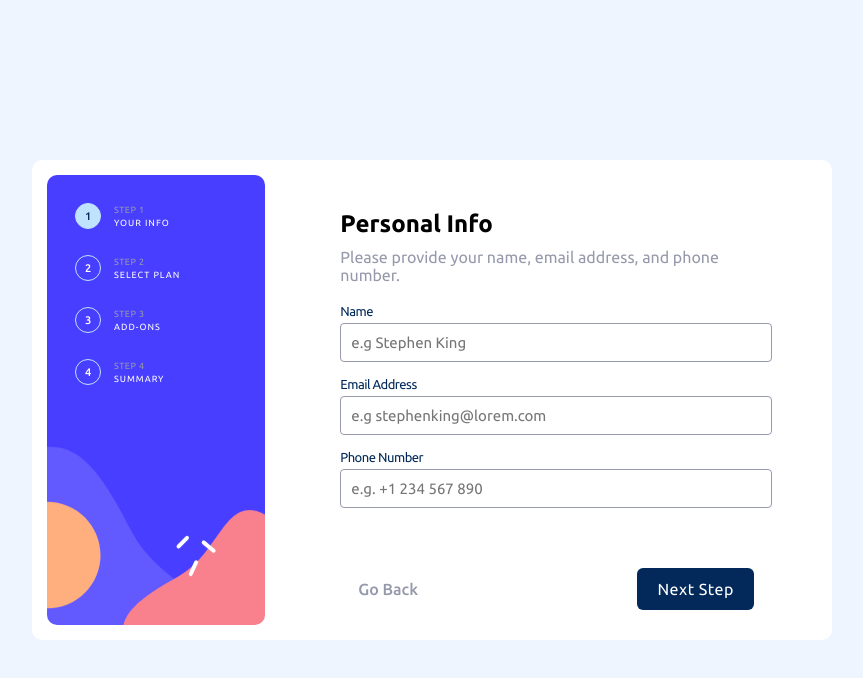
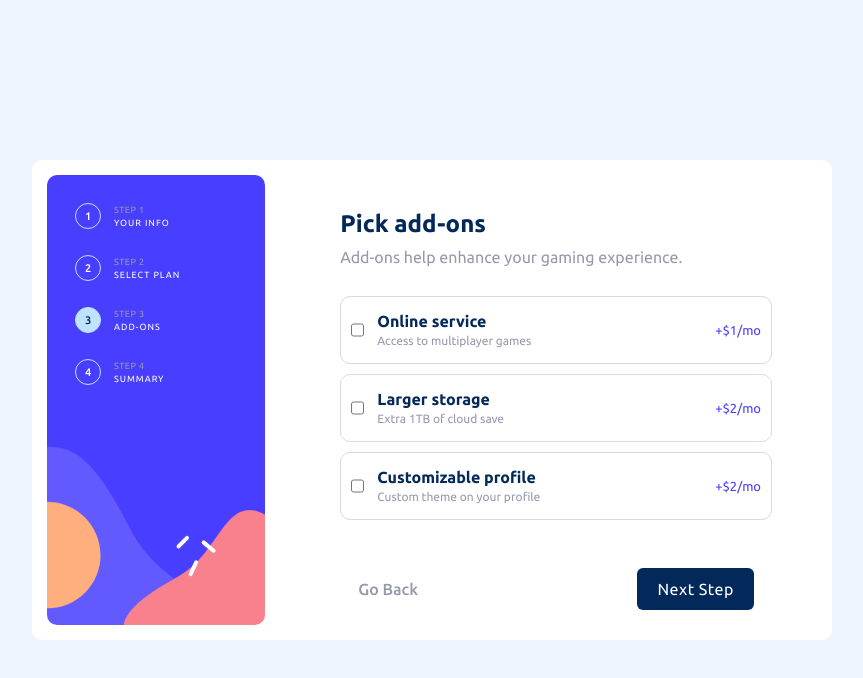
Before and after one commit to chiarastef/multi-step-form-frontend-mentor, a React (Vite) app: page / in a window 1280 px wide. Shown: the top 678 px of the page, without its empty margins (208-1071 px from the left). Built offline with nearby package versions, Linux system fonts and the light colour scheme.

Commit message:
Added add ons component

```diff
--- a/src/components/PersonalInfo.tsx
+++ b/src/components/PersonalInfo.tsx
@@ -2,7 +2,7 @@ import React from "react";
 import styled from "styled-components";
 
 const Title = styled.h2`
-  color: var(--title-color);
+  color: var(--primary-color);
   margin-bottom: 10px;
 `;
 
--- /dev/null
+++ b/src/components/SelectAddOns.tsx
@@ -0,0 +1,126 @@
+import React from "react";
+import { AppContext } from "../context";
+import styled from "styled-components";
+
+const Title = styled.h2`
+  color: var(--primary-color);
+  margin-bottom: 10px;
+`;
+
+const Paragraph = styled.p`
+  color: var(--text-color);
+  margin-bottom: 20px;
+`;
+
+const AddOnsForm = styled.form`
+  .selected {
+    background-color: #fafbff;
+    border-color: #473dff;
+  }
+`;
+
+const Option = styled.label`
+  display: flex;
+  justify-content: space-between;
+  align-items: center;
+  width: 100%;
+  padding: 15px 10px;
+  border: var(--border);
+  border-radius: 10px;
+  margin-top: 10px;
+  cursor: pointer;
+`;
+
+const OptionInfo = styled.span`
+  display: flex;
+`;
+
+const OptionText = styled.span`
+  margin-left: 13px;
+
+  span:first-of-type {
+    font-weight: 700;
+    color: var(--primary-color);
+  }
+
+  span:last-of-type {
+    font-size: 12px;
+    color: var(--text-color);
+    margin-top: 4px;
+  }
+`;
+
+const OptionPrice = styled.span`
+  color: #473dff;
+  font-size: 13px;
+`;
+
+const SelectAddOns = () => {
+  const data = React.useContext(AppContext);
+  const [addOns, setAddOns] = React.useState([]);
+
+  const AddOns = [
+    {
+      type: "Online service",
+      description: "Access to multiplayer games",
+      monthlyPrice: 1,
+      yearlyPrice: 10,
+    },
+    {
+      type: "Larger storage",
+      description: "Extra 1TB of cloud save",
+      monthlyPrice: 2,
+      yearlyPrice: 20,
+    },
+    {
+      type: "Customizable profile",
+      description: "Custom theme on your profile",
+      monthlyPrice: 2,
+      yearlyPrice: 20,
+    },
+  ];
+
+  // const inputs = React.useRef<(HTMLInputElement | null)[]>([]);
+  //   inputs.current.map((input) => {
+  //     if (input?.checked) {
+  //       console.log(input);
+  //     }
+  //   });
+
+  const selectAddOn = (e: React.SyntheticEvent): void => {
+    // currentTarget = input checkbox
+    // Get grandparent of input to toggle class "selected" when clicked
+    e.currentTarget.parentElement?.parentElement?.classList.toggle("selected");
+  };
+
+  return (
+    <>
+      <Title>Pick add-ons</Title>
+      <Paragraph>Add-ons help enhance your gaming experience.</Paragraph>
+      <AddOnsForm>
+        {AddOns.map((addOn, index) => {
+          return (
+            <Option key={index}>
+              <OptionInfo>
+                <input type="checkbox" id={addOn.type} onClick={selectAddOn} />
+                <OptionText>
+                  <span>{addOn.type}</span>
+                  <br />
+                  <span>{addOn.description}</span>
+                </OptionText>
+              </OptionInfo>
+              <OptionPrice>
+                +$
+                {data?.isYearly
+                  ? addOn.yearlyPrice + "/yr"
+                  : addOn.monthlyPrice + "/mo"}
+              </OptionPrice>
+            </Option>
+          );
+        })}
+      </AddOnsForm>
+    </>
+  );
+};
+
+export default SelectAddOns;
--- a/src/components/SelectPlan.tsx
+++ b/src/components/SelectPlan.tsx
@@ -1,4 +1,5 @@
 import React from "react";
+import { AppContext } from "../context";
 import Switch from "@mui/material/Switch";
 import styled from "styled-components";
 
@@ -38,6 +39,7 @@ const Option = styled.div`
   border: var(--border);
   border-radius: 10px;
   margin-top: 10px;
+  cursor: pointer;
 
   @media screen and (min-width: 768px) {
     flex-direction: column;
@@ -95,7 +97,7 @@ const Regularity = styled.div`
 `;
 
 const SelectPlan = () => {
-  const [isYearly, setIsYearly] = React.useState<boolean>(false);
+  const data = React.useContext(AppContext);
   const [planSelected, setPlanSelected] = React.useState<string>("");
 
   const plans = [
@@ -119,7 +121,7 @@ const SelectPlan = () => {
     },
   ];
 
-  const SelectPlan = (e: React.SyntheticEvent): void => {
+  const selectPlan = (e: React.SyntheticEvent): void => {
     // User can only select one
     // Before selecting another one the user has to deselect the selected one
     if (!planSelected) {
@@ -138,17 +140,17 @@ const SelectPlan = () => {
       <Options>
         {plans.map((plan, index) => {
           return (
-            <Option key={index} id={plan.type} onClick={(e) => SelectPlan(e)}>
+            <Option key={index} id={plan.type} onClick={selectPlan}>
               <img src={plan.image} alt={`${plan.type} plan icon`} />
               <OptionText>
                 <div>{plan.type}</div>
                 <div>
                   $
-                  {isYearly
+                  {data?.isYearly
                     ? plan.yearlyPrice + "/yr"
                     : plan.monthlyPrice + "/mo"}
                 </div>
-                {isYearly && <div>2 months free</div>}
+                {data?.isYearly && <div>2 months free</div>}
               </OptionText>
             </Option>
           );
@@ -157,8 +159,8 @@ const SelectPlan = () => {
       <Regularity>
         <span> Monthly</span>
         <Switch
-          checked={isYearly}
-          onChange={() => setIsYearly(!isYearly)}
+          checked={data?.isYearly}
+          onChange={() => data?.setIsYearly(!data?.isYearly)}
           color="default"
         />
         <span>Yearly</span>
--- a/src/components/Signup.tsx
+++ b/src/components/Signup.tsx
@@ -4,6 +4,7 @@ import styled from "styled-components";
 import { AppContext } from "../context";
 import PersonalInfo from "./PersonalInfo";
 import SelectPlan from "./SelectPlan";
+import SelectAddOns from "./SelectAddOns";
 import NavigationButtons from "./NavigationButtons";
 
 const Container = styled.div`
@@ -11,7 +12,7 @@ const Container = styled.div`
   flex-direction: column;
   background-color: #ffffff;
   width: 90%;
-  padding: 30px 25px 20px;
+  padding: 30px 25px 25px;
   border-radius: 10px;
   margin: -70px auto 100px;
 
@@ -42,6 +43,13 @@ const Signup = () => {
           <NavigationButtons />
         </Container>
       );
+    case 3:
+      return (
+        <Container>
+          <SelectAddOns />
+          <NavigationButtons />
+        </Container>
+      );
     default:
       return (
         <Container>
--- a/src/context.tsx
+++ b/src/context.tsx
@@ -3,6 +3,8 @@ import React from "react";
 interface ContextType {
   page: number;
   setPage: React.Dispatch<React.SetStateAction<number>>;
+  isYearly: boolean;
+  setIsYearly: React.Dispatch<React.SetStateAction<boolean>>;
 }
 
 interface Props {
@@ -12,10 +14,11 @@ interface Props {
 const AppContext = React.createContext<ContextType | null>(null);
 
 const AppProvider = ({ children }: Props) => {
-  const [page, setPage] = React.useState<number>(1);
+  const [page, setPage] = React.useState<number>(3);
+  const [isYearly, setIsYearly] = React.useState<boolean>(false);
 
   return (
-    <AppContext.Provider value={{ page, setPage }}>
+    <AppContext.Provider value={{ page, setPage, isYearly, setIsYearly }}>
       {children}
     </AppContext.Provider>
   );
```
Also changed, not shown: 1 other file (tests, documents, lock files or other folders).
